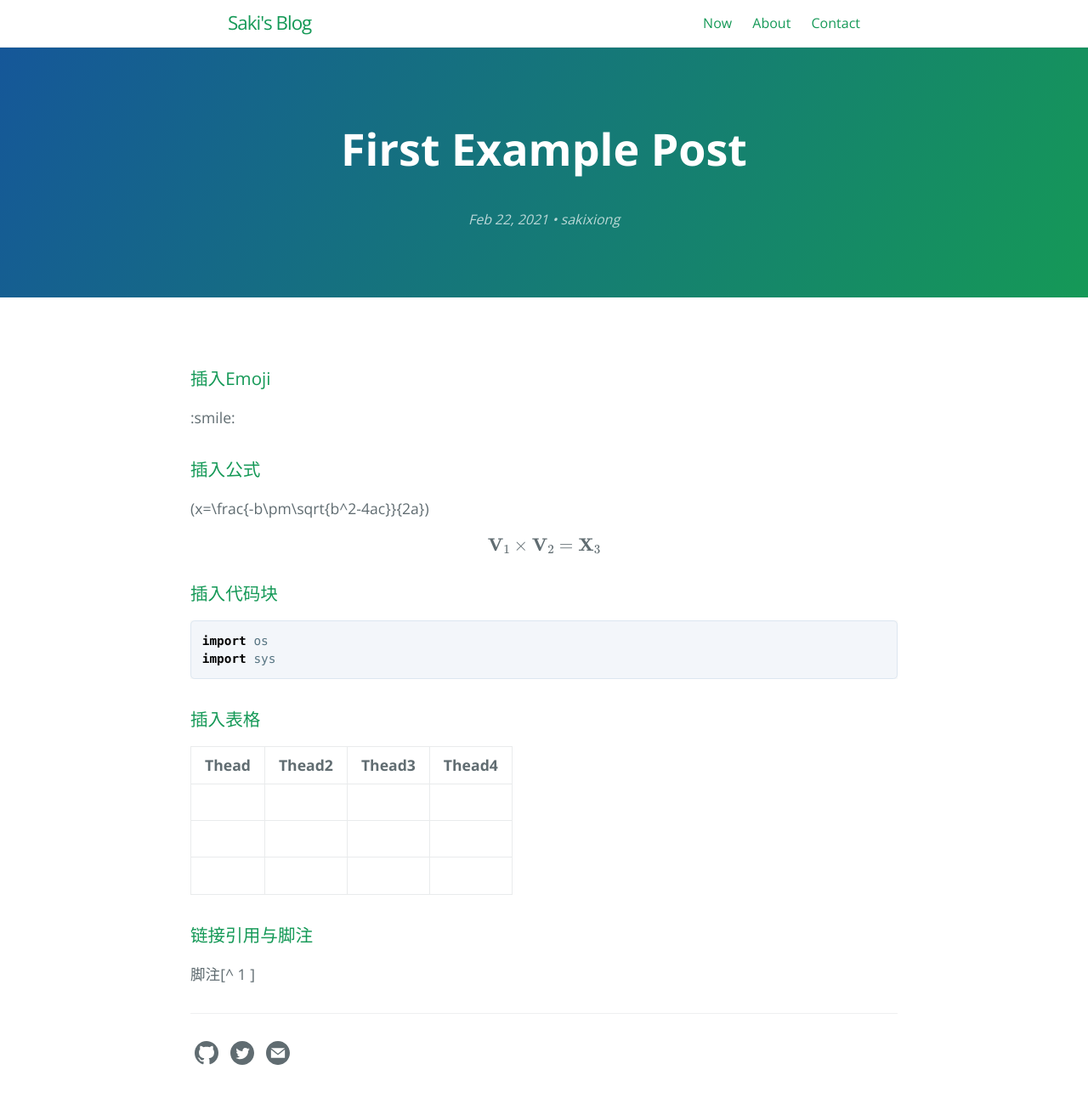
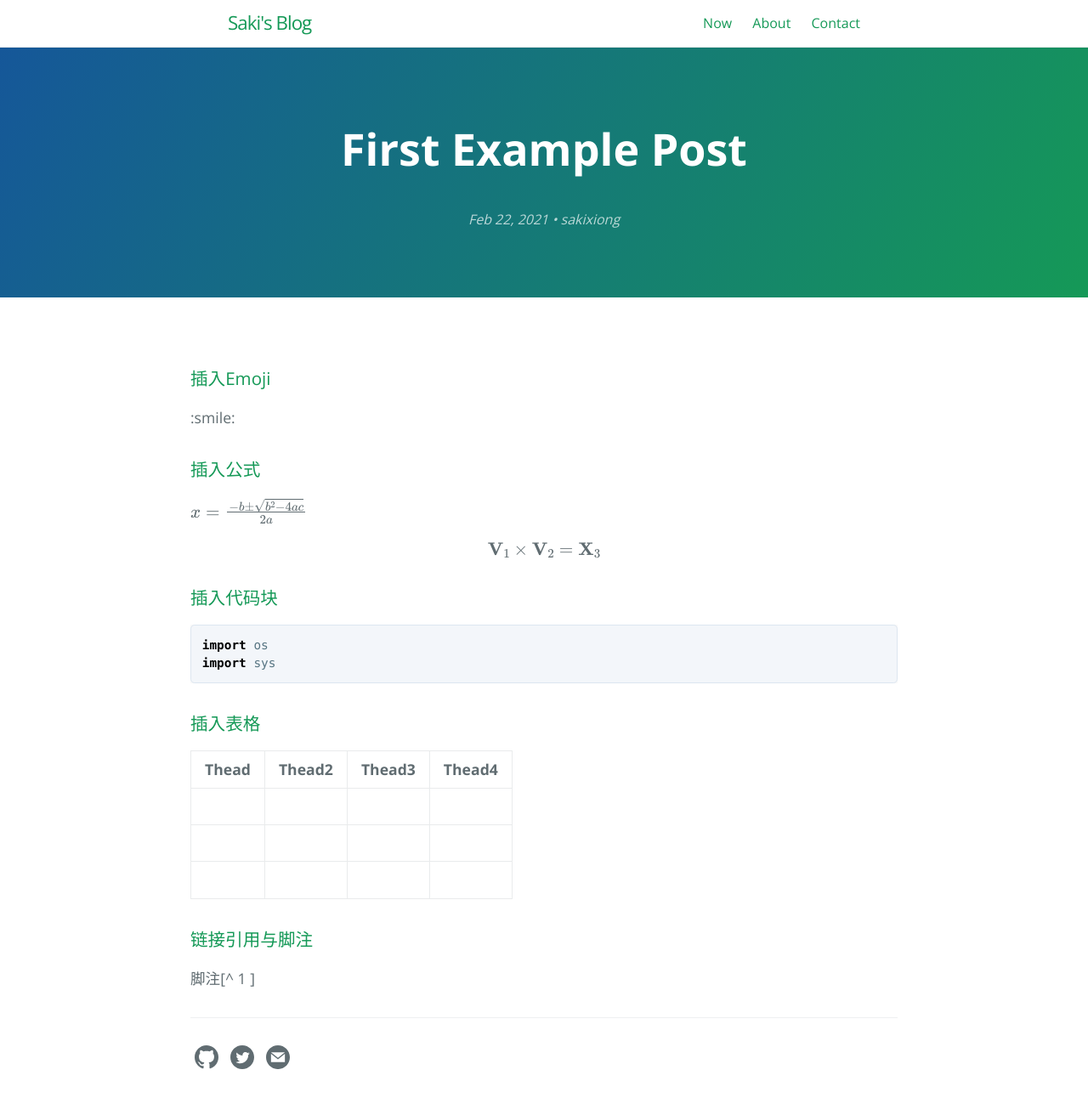
Before and after one commit to saki-xiong/booknotes, a Jekyll site: the page built from _posts/2021-02-22-first-example-post.md, in a window 1280 px wide. Shown: the whole page at 85% size. Built offline with Jekyll 4.4.1, drawn with Linux system fonts in a browser that asks for light colours; formulas are drawn with MathJax 3.

```diff
--- a/_posts/2021-02-22-first-example-post.md
+++ b/_posts/2021-02-22-first-example-post.md
@@ -21,7 +21,7 @@ layout: post
 ### 插入公式
 
 
-(x=\frac{-b\pm\sqrt{b^2-4ac}}{2a})
+\\(x=\frac{-b\pm\sqrt{b^2-4ac}}{2a}\\)
 
 
 $$
```
